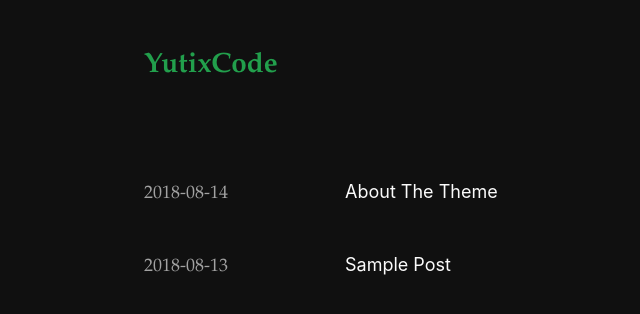
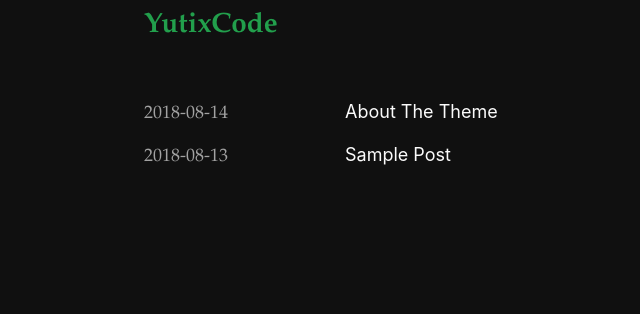
Before and after one commit to Yutixcode/Yutixcode.github.io, a Jekyll site: the page built from index.md, in a window 1280 px wide. Shown: the top 314 px of the page, without its empty margins (161-801 px from the left). Built offline with Jekyll 4.4.1, drawn with Linux system fonts in a browser that asks for light colours.

Commit message:
Update _layout.scss

```diff
--- a/_sass/_layout.scss
+++ b/_sass/_layout.scss
@@ -24,7 +24,7 @@ body {
   display: flex;
   flex-wrap: wrap;
   align-items: baseline;
-  padding: 50px 0;
+  padding: 10px 0;
 }
 
 .main {
@@ -64,7 +64,7 @@ body {
 .posts__item {
   display: flex;
   flex-wrap: wrap;
-  margin-bottom: 50px;
+  margin-bottom: 20px;
   align-items: baseline;
 }
 
```
